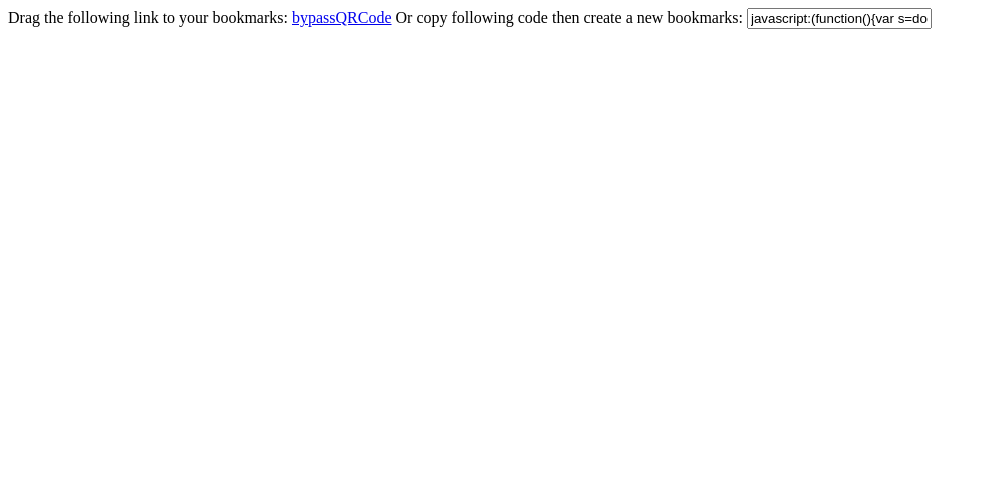
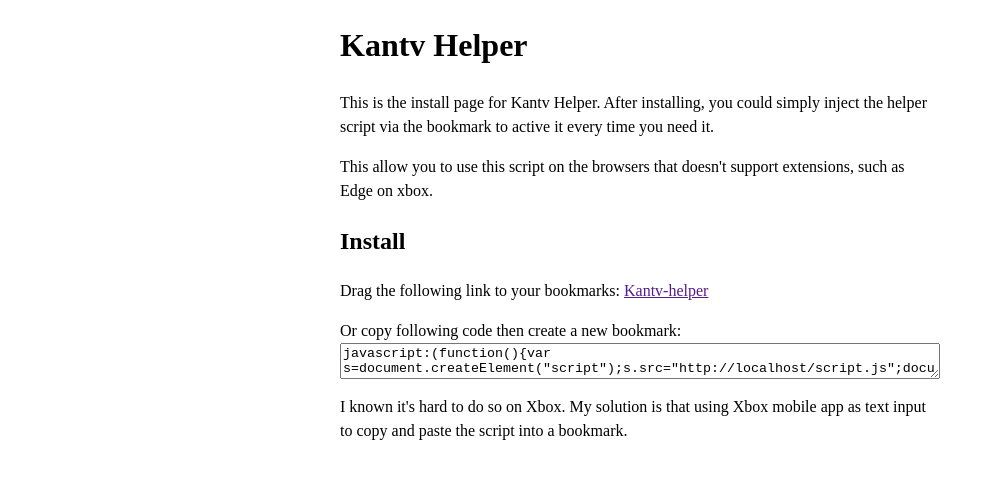
Before and after one commit to mutoo/kantv-helper, a plain HTML site: page index.html in a window 1280 px wide. Shown: the whole page, without its empty margins (0-995 px from the left). Drawn offline with Linux system fonts and the light colour scheme.

Commit message:
20190629

```diff
--- a/index.html
+++ b/index.html
@@ -1,5 +1,65 @@
 <!doctype html>
-Drag the following link to your bookmarks:
-<a href='javascript:(function(){var s=document.createElement("script");s.src="https://mutoo.im/kantv/bypass.js";document.getElementsByTagName("head")[0].appendChild(s)})();' title="bypass">bypassQRCode</a>
-Or copy following code then create a new bookmarks:
-<input type="text" value='javascript:(function(){var s=document.createElement("script");s.src="https://mutoo.im/kantv/bypass.js";document.getElementsByTagName("head")[0].appendChild(s)})();' >
+<html lang="en">
+<head>
+    <meta charset="utf-8">
+    <title>kantv Helper</title>
+    <style>
+        * {
+            box-sizing: border-box;
+        }
+
+        html {
+            font-size: 62.5%;
+        }
+
+        body {
+            font-size: 1.6rem;
+            line-height: 1.5;
+        }
+
+        .kt-container {
+            margin: 0 auto;
+            max-width: 600px;
+        }
+
+        #text {
+            display: block;
+            width: 100%;
+        }
+    </style>
+</head>
+<body>
+<div class="kt-container">
+    <h1>Kantv Helper</h1>
+    <p>This is the install page for Kantv Helper. After installing, you could simply inject the helper script via the
+        bookmark to active it every time you need it.</p>
+    <p>This allow you to use this script on the browsers that doesn't support extensions, such as Edge on xbox.</p>
+    <h2>Install</h2>
+    <p>
+        Drag the following link to your bookmarks:
+        <a id="link" href='' title="Kantv Helper">Kantv-helper</a>
+    </p>
+    <p>
+        Or copy following code then create a new bookmark:
+        <textarea id="text"></textarea>
+    </p>
+    <p>
+        I known it's hard to do so on Xbox. My solution is that using Xbox mobile app as text input to copy and paste the script into a bookmark.
+    </p>
+</div>
+<script>
+    window.addEventListener('load', function() {
+        var target = new URL('script.js', window.location.href); // ie11 is not supported
+        var script = 'javascript:(function(){var s=document.createElement("script");s.src="' + target +
+            '";document.getElementsByTagName("head")[0].appendChild(s)})();';
+        var link = document.getElementById('link');
+        link.href = script;
+        var text = document.getElementById('text');
+        text.innerText = script;
+        text.addEventListener('focus', function() {
+            text.select();
+        });
+    });
+</script>
+</body>
+</html>
--- a/bypass.js
+++ b/script.js
@@ -1,7 +1,7 @@
 (function() {
     // skip ad
     let ad = document.querySelector('#vjs-mandatory-advertisement');
-    let adVue = ad.__vue__;
+    let adVue = ad && ad.__vue__;
     if (!adVue) {
         return 'ad vue is not detected.';
     }
@@ -17,7 +17,7 @@
 (function() {
     // skip qrcode
     let qr = document.querySelector('#vjs-qr-code');
-    let qrVue = qr.__vue__;
+    let qrVue = qr && qr.__vue__;
     if (!qrVue) {
         return 'qr vue is not detected.';
     }
```
